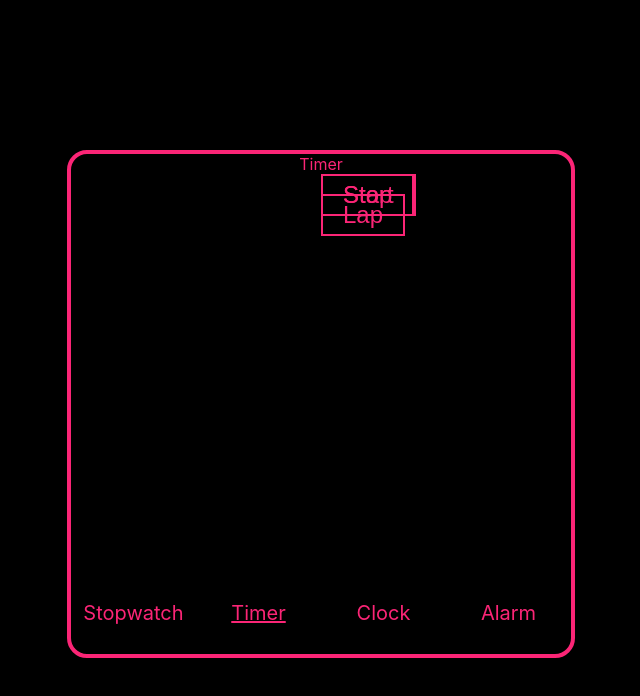
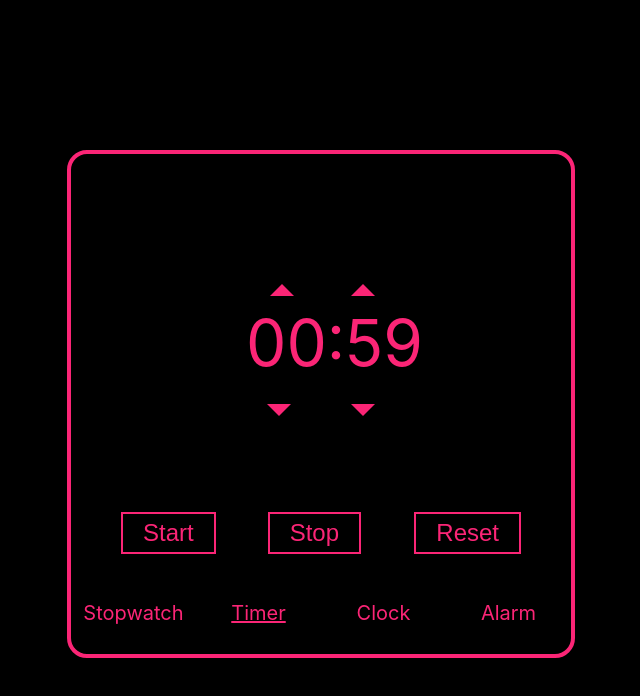
Before and after one commit to AdamC7313/clock_app, a React (Create React App) app: page /timer in a window 1280 px wide. Shown: the top 696 px of the page, without its empty margins (323-963 px from the left). Built offline with nearby package versions, Linux system fonts and the light colour scheme.

Commit message:
complete timer component

```diff
--- a/src/Components/Nav/Nav.css
+++ b/src/Components/Nav/Nav.css
@@ -45,6 +45,7 @@
     color: #FB2576;
     width: 125px;
     height: 46px;
+
 }
 
 .active {
@@ -57,3 +58,11 @@
     text-decoration: none;
     margin-bottom: 0px;
 }
+
+.nav {
+    -moz-user-select: -moz-none;
+    -khtml-user-select: none;
+    -webkit-user-select: none;
+    -ms-user-select: none;
+    user-select: none;
+}
--- a/src/Components/Timer/Timer.css
+++ b/src/Components/Timer/Timer.css
@@ -0,0 +1,81 @@
+.start-timer {
+    position: absolute;
+    bottom: 100px;
+    left: 50px;
+    -moz-user-select: -moz-none;
+    -khtml-user-select: none;
+    -webkit-user-select: none;
+    -ms-user-select: none;
+    user-select: none;
+}
+
+.reset-timer {
+    bottom: 100px;
+    right: 50px;
+    -moz-user-select: -moz-none;
+    -khtml-user-select: none;
+    -webkit-user-select: none;
+    -ms-user-select: none;
+    user-select: none;
+}
+
+.countdown {
+    position:absolute;
+    top: 150px;
+    left: 175px;
+    font-size: 4rem;
+    -moz-user-select: -moz-none;
+    -khtml-user-select: none;
+    -webkit-user-select: none;
+    -ms-user-select: none;
+    user-select: none;
+}
+
+.stop-timer {
+    bottom: 100px;
+    right: 210px;
+    -moz-user-select: -moz-none;
+    -khtml-user-select: none;
+    -webkit-user-select: none;
+    -ms-user-select: none;
+    user-select: none;
+}
+
+.minute-up {
+    position: absolute;
+    top: 120px;
+    left: 195px;
+    font-size: 2rem;
+}
+
+.second-up {
+    position: absolute;
+    top: 120px;
+    right: 192px;
+    font-size: 2rem;
+}
+
+.second-down {
+    position: absolute;
+    top: 240px;
+    right: 192px;
+    font-size: 2rem;
+}
+
+.minute-down {
+    position: absolute;
+    top: 240px;
+    left: 192px;
+    font-size: 2rem;
+}
+
+
+.minute-up:hover, .second-up:hover, .minute-down:hover, .second-down:hover {
+    cursor: pointer;
+    color: rgb(251, 37, 119, 0.5);
+}
+
+.minute-up:active, .second-up:active, .minute-down:active, .second-down:active {
+    cursor: pointer;
+    color: rgb(251, 37, 119, 0.7);
+}
--- a/src/Components/Timer/Timer.js
+++ b/src/Components/Timer/Timer.js
@@ -1,14 +1,93 @@
 import './Timer.css';
+import { useState, useEffect } from 'react';
+import { GoTriangleUp, GoTriangleDown } from 'react-icons/go';
 
 export default function Timer() {
+    let [countdown, setCountdown] = useState(59000)
+    let [timerOn, setTimerOn] = useState(false)
+    let [arrows, setArrows] = useState([
+        <GoTriangleUp key='1' className='minute-up' onClick={() => setCountdown(prevCount => prevCount + 60000)} />,
+        <GoTriangleUp  key='2' className='second-up' onClick={() => setCountdown(prevCount => prevCount + 1000)} />,
+        <GoTriangleDown key='3' className='second-down' onClick={() => handleSecondDownClick()}/>,
+        <GoTriangleDown key='4' className='minute-down' onClick={() => handleMinuteDownClick()}/>
+    ])
+
+    let arrowsHolder = [
+        <GoTriangleUp key='1' className='minute-up' onClick={() => setCountdown(prevCount => prevCount + 60000)} />,
+        <GoTriangleUp  key='2' className='second-up' onClick={() => setCountdown(prevCount => prevCount + 1000)} />,
+        <GoTriangleDown key='3' className='second-down' onClick={() => handleSecondDownClick()}/>,
+        <GoTriangleDown key='4' className='minute-down' onClick={() => handleMinuteDownClick()}/>
+    ]
+
+    useEffect(() => {
+
+        let interval = null;
+
+        if(timerOn && countdown > 0) {
+            interval = setInterval(() => {
+                setCountdown(prevTime => prevTime - 1000)
+            }, 1000)
+        } else {
+            clearInterval(interval)
+        }
+
+        return () => clearInterval(interval)
+    }, [timerOn])
+
+    useEffect(() => {
+        if(countdown === 0) {
+            setTimerOn(false)
+        }
+    }, [countdown])
+
+    function handleMinuteDownClick() {
+        if(countdown > 59000) {
+            setCountdown(prevCount => prevCount - 60000)
+        } else {
+            alert('Cannot set time to a negative number.')
+        }
+    }
+
+    function handleSecondDownClick() {
+        if(countdown > 0) {
+            setCountdown(prevCount => prevCount - 1000)
+        } else {
+            alert('Cannot set time to a negative number.')
+        }
+    }
+
+    function handleTimerOn() {
+        setTimerOn(true)
+        setArrows([])
+    }
+
+    function handleTimerOff() {
+        setTimerOn(false)
+        setArrows(arrowsHolder)
+    }
+
+    function handleTimerReset() {
+        setTimerOn(false)
+        setArrows(arrowsHolder)
+        setCountdown(0)
+    }
+
+    useEffect(() => {
+        if(countdown === 0) {
+            setArrows(arrowsHolder)
+        }
+    }, [countdown])
+
     return (
         <div>
-            <div>
-                Timer
+            {arrows}
+            <div className="countdown">
+                <span>{('0' + Math.floor(countdown / 60000)).slice(-2)}</span>:
+                <span>{('0' + (countdown / 1000) % 60).slice(-2)}</span>
             </div>
-            <button>Start</button>
-            <button>Stop</button><br />
-            <button>Lap</button>
+            <button className='start-timer' onClick={() => handleTimerOn()}>Start</button>
+            <button className='stop-timer' onClick={() => handleTimerOff()}>Stop</button>
+            <button className='reset-timer' onClick={() => handleTimerReset()}>Reset</button>
         </div>
     )
 }
```
